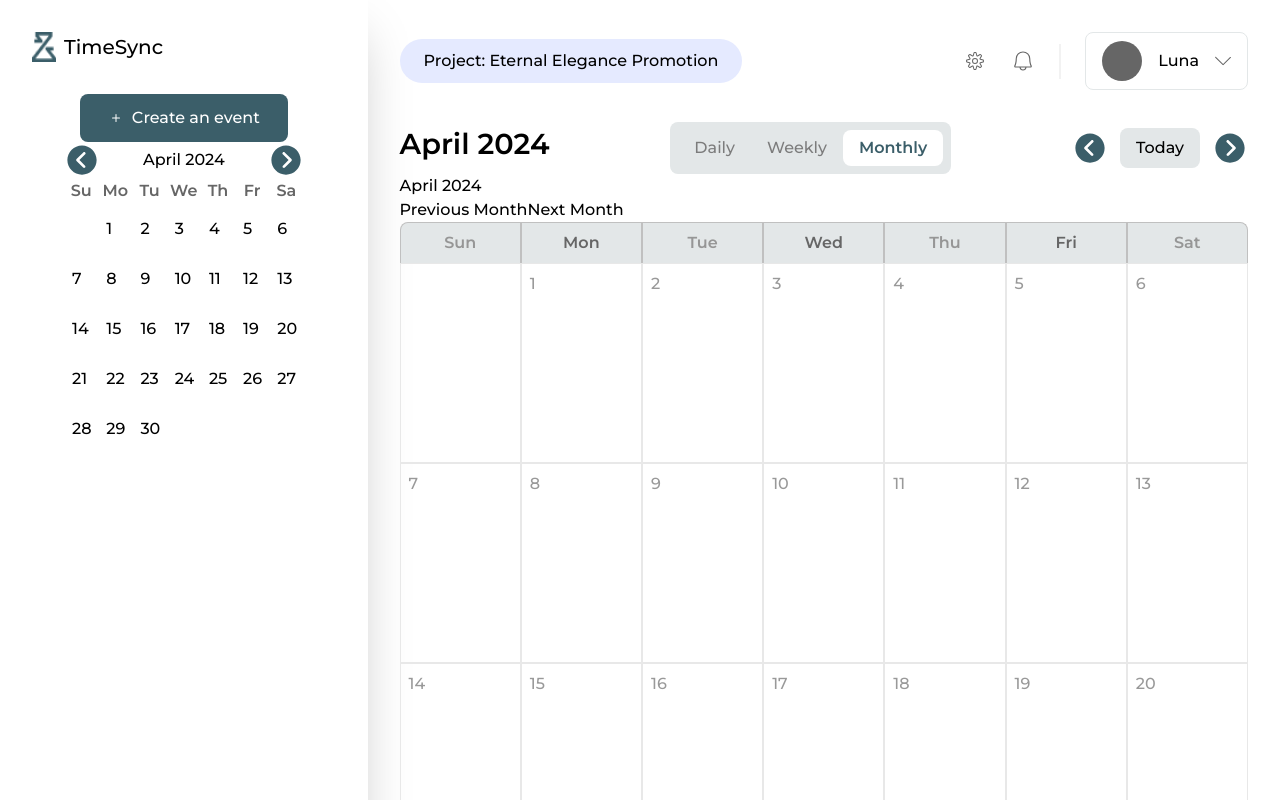
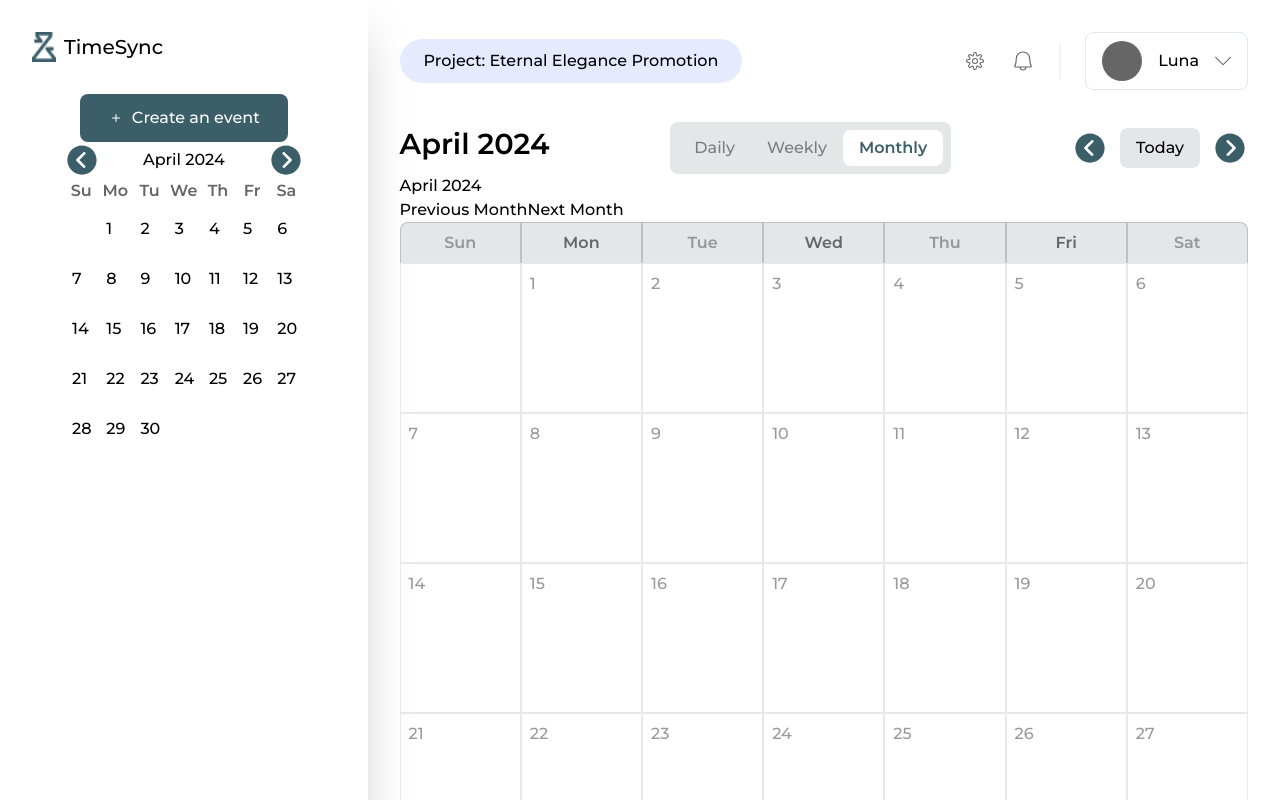
Before and after one commit to codingbabe10/TimeSync, a React (Vite) app: page /dashboard in a window 1280 px wide. Shown: the top 800 px of the page. Built offline with nearby package versions, Linux system fonts and the light colour scheme.

Commit message:
cleaning index

```diff
--- a/src/index.css
+++ b/src/index.css
@@ -43,6 +43,6 @@
   }
 
    .month-calendarDay {
-    @apply w-[14.2857142857%]  p-2  border-[#E8E8E8] border-[.5px] h-[200px];
+    @apply w-[14.2857142857%]  p-2  border-[#E8E8E8] border-[.5px] h-[150px];
   }
 }
```
